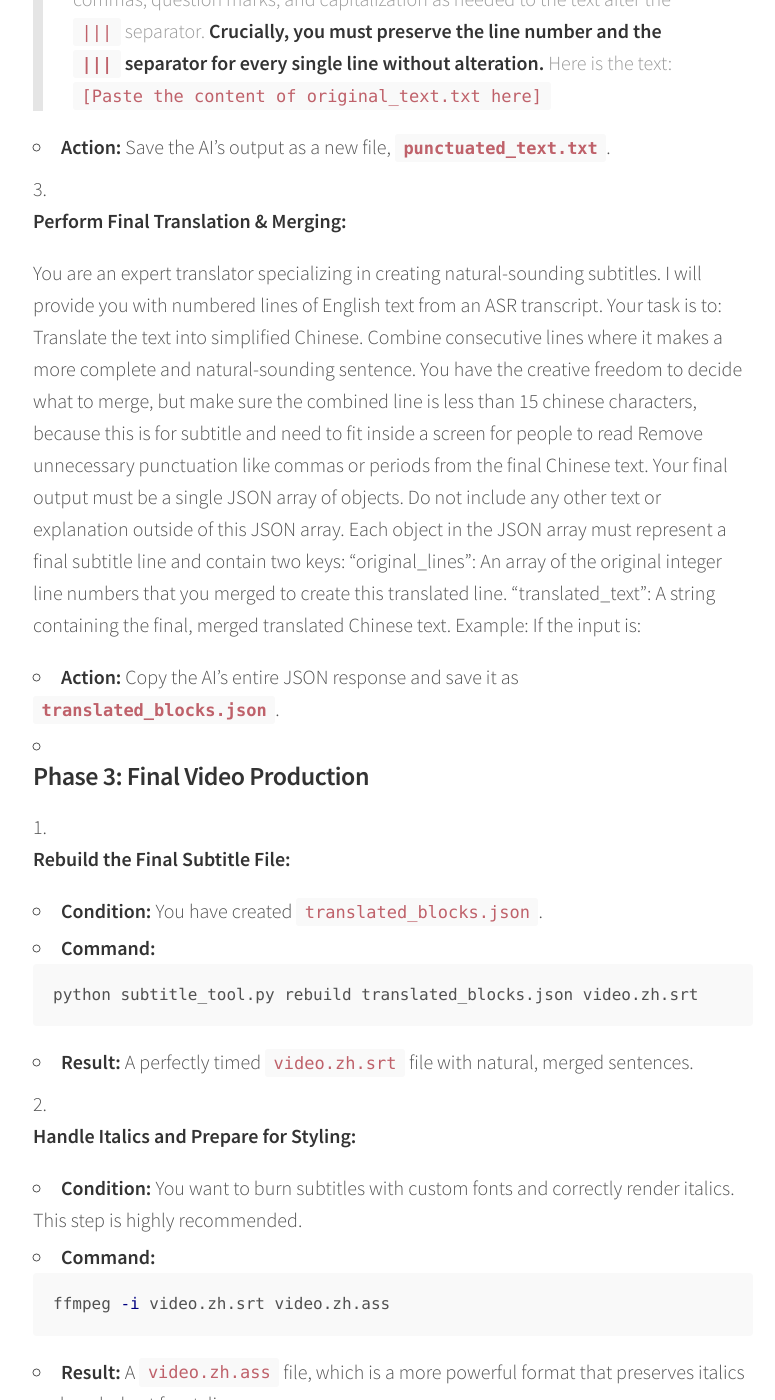
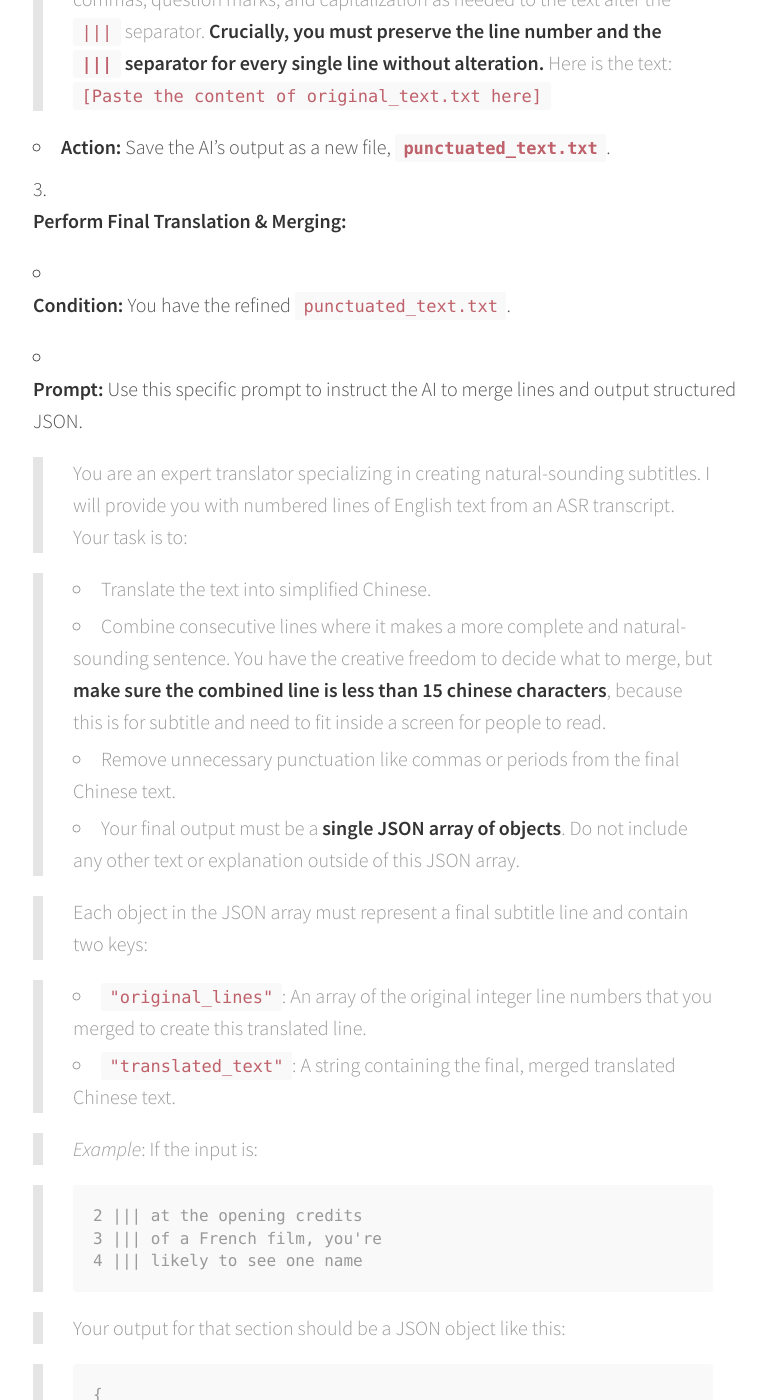
Before and after one commit to ilikeeatingrice/ilikeeatingrice.github.io, a Jekyll site: the page built from _posts/2025-10-10-Using-AI-for-fast-subtitle-translation.md, in a window 1280 px wide and 1400 px high, scrolled down 5531 px. Shown: the whole window, without its empty margins (247-1022 px from the left). Built offline with Jekyll 4.4.1, drawn with Linux system fonts in a browser that asks for light colours; some of the changed text lies outside the part shown.

Commit message:
Update 2025-10-10-Using-AI-for-fast-subtitle-translation.md

````diff
--- a/_posts/2025-10-10-Using-AI-for-fast-subtitle-translation.md
+++ b/_posts/2025-10-10-Using-AI-for-fast-subtitle-translation.md
@@ -4,7 +4,7 @@ This guide outlines the fully automated process for extracting auto-generated su
 
 -----
 
-## 1\. Required Tools
+## **1. Required Tools**
 
   * **Python:** With the `srt` library installed (`pip install srt`).
   * **yt-dlp:** For downloading video and subtitle files.
@@ -12,7 +12,7 @@ This guide outlines the fully automated process for extracting auto-generated su
 
 -----
 
-## 2\. The Core Python Script (`subtitle_tool.py`)
+## **2. The Core Python Script (`subtitle_tool.py`)**
 
 This is the final version of our script. It extracts numbered text for the AI and rebuilds the subtitle file from a structured JSON input, automatically handling merged timestamps.
 
@@ -146,7 +146,7 @@ if __name__ == "__main__":
 
 -----
 
-## 3\. The Step-by-Step Workflow
+## **3. The Step-by-Step Workflow**
 
 ### **Phase 1: Source Preparation**
 
@@ -192,18 +192,49 @@ if __name__ == "__main__":
 
 5.  **Perform Final Translation & Merging:**
 
-You are an expert translator specializing in creating natural-sounding subtitles. I will provide you with numbered lines of English text from an ASR transcript.
-Your task is to:
-Translate the text into simplified Chinese.
-Combine consecutive lines where it makes a more complete and natural-sounding sentence. You have the creative freedom to decide what to merge, but make sure the combined line is less than 15 chinese characters, because this is for subtitle and need to fit inside a screen for people to read
-Remove unnecessary punctuation like commas or periods from the final Chinese text.
-Your final output must be a single JSON array of objects. Do not include any other text or explanation outside of this JSON array.
-Each object in the JSON array must represent a final subtitle line and contain two keys:
-"original_lines": An array of the original integer line numbers that you merged to create this translated line.
-"translated_text": A string containing the final, merged translated Chinese text.
-Example: If the input is:
-* **Action:** Copy the AI's entire JSON response and save it as **`translated_blocks.json`**.
-*
+      * **Condition:** You have the refined `punctuated_text.txt`.
+
+      * **Prompt:** Use this specific prompt to instruct the AI to merge lines and output structured JSON.
+
+        > You are an expert translator specializing in creating natural-sounding subtitles. I will provide you with numbered lines of English text from an ASR transcript.
+        > Your task is to:
+
+        >   * Translate the text into simplified Chinese.
+        >   * Combine consecutive lines where it makes a more complete and natural-sounding sentence. You have the creative freedom to decide what to merge, but **make sure the combined line is less than 15 chinese characters**, because this is for subtitle and need to fit inside a screen for people to read.
+        >   * Remove unnecessary punctuation like commas or periods from the final Chinese text.
+        >   * Your final output must be a **single JSON array of objects**. Do not include any other text or explanation outside of this JSON array.
+
+        > Each object in the JSON array must represent a final subtitle line and contain two keys:
+
+        >   * `"original_lines"`: An array of the original integer line numbers that you merged to create this translated line.
+        >   * `"translated_text"`: A string containing the final, merged translated Chinese text.
+
+        > *Example*: If the input is:
+
+        > ```
+        > 2 ||| at the opening credits
+        > 3 ||| of a French film, you're
+        > 4 ||| likely to see one name
+        > ```
+
+        > Your output for that section should be a JSON object like this:
+
+        > ```json
+        > {
+        >   "original_lines": [2, 3, 4],
+        >   "translated_text": "在法国电影的片头你很可能会看到一个名字"
+        > }
+        > ```
+
+        > Also remember, **do not have duplicate numbers in `original_lines` fields**. You need to keep incrementing this number, with no overlap.
+
+        > After the translation, do an extra round of review, compare it to the original english text, and make sure nothing is missed or mistranslated.
+
+        > Here is the text to process:
+        > `[Paste the entire content of punctuated_text.txt here]`
+
+      * **Action:** Copy the AI's entire JSON response and save it as **`translated_blocks.json`**.
+
 ### **Phase 3: Final Video Production**
 
 6.  **Rebuild the Final Subtitle File:**
@@ -211,28 +242,18 @@ Example: If the input is:
       * **Condition:** You have created `translated_blocks.json`.
       * **Command:**
         ```bash
-        python subtitle_tool.py rebuild translated_blocks.json video.zh.srt
+        python subtitle_tool.py rebuild translated_blocks.json hiking.zh.srt
         ```
-      * **Result:** A perfectly timed `video.zh.srt` file with natural, merged sentences.
+      * **Result:** A perfectly timed `hiking.zh.srt` file with natural, merged sentences.
 
-7.  **Handle Italics and Prepare for Styling:**
+7.  **Burn Subtitles into Video:**
 
-      * **Condition:** You want to burn subtitles with custom fonts and correctly render italics. This step is highly recommended.
+      * **Condition:** You have the final `.srt` file and are ready to create the final video.
       * **Command:**
         ```bash
-        ffmpeg -i video.zh.srt video.zh.ass
-        ```
-      * **Result:** A `video.zh.ass` file, which is a more powerful format that preserves italics and works best for styling.
-
-8.  **Burn Subtitles into Video:**
-
-      * **Condition:** You have the final `.ass` file and are ready to create the final video.
-      * **Command:**
-        ```bash
-        ffmpeg -i video.mp4 -vf "ass=video.zh.ass:fontsdir=./:force_style='FontName=Noto Sans SC,FontSize=22,PrimaryColour=&H00FFFFFF,OutlineColour=&H00000000,BorderStyle=1,MarginV=25'" final_video_burned.mp4
+        ffmpeg -i .\video.webm -vf "subtitles=hiking.zh.srt:force_style='Fontname=Noto Serif Simplified Chinese,OutlineColour=&H80000000,Outline=1,Shadow=0'" hiking_video_burned_json.mp4
         ```
       * **Customization:**
-          * Place your desired font file (e.g., a `.ttf` or `.otf`) in the same folder.
-          * Change `FontName` to your font's name.
-          * Adjust `FontSize`, `PrimaryColour` (White: `&H00FFFFFF`, Yellow: `&H0000FFFF`), `OutlineColour` (Black: `&H00000000`), and `MarginV` (distance from bottom) as needed.
-      * **Result:** Your final video with high-quality, custom-styled subtitles permanently burned in.
+          * This command uses the `subtitles` filter, which requires the font (`Noto Serif Simplified Chinese` in this case) to be **installed on your system**.
+          * You can adjust the `OutlineColour`, `Outline`, and `Shadow` parameters to change the look.
+      * **Result:** Your final video (`hiking_video_burned_json.mp4`) with high-quality, custom-styled subtitles permanently burned in.
````
Also changed, not shown: other parts of _posts/2025-10-10-Using-AI-for-fast-subtitle-translation.md (+1 -1 lines).
